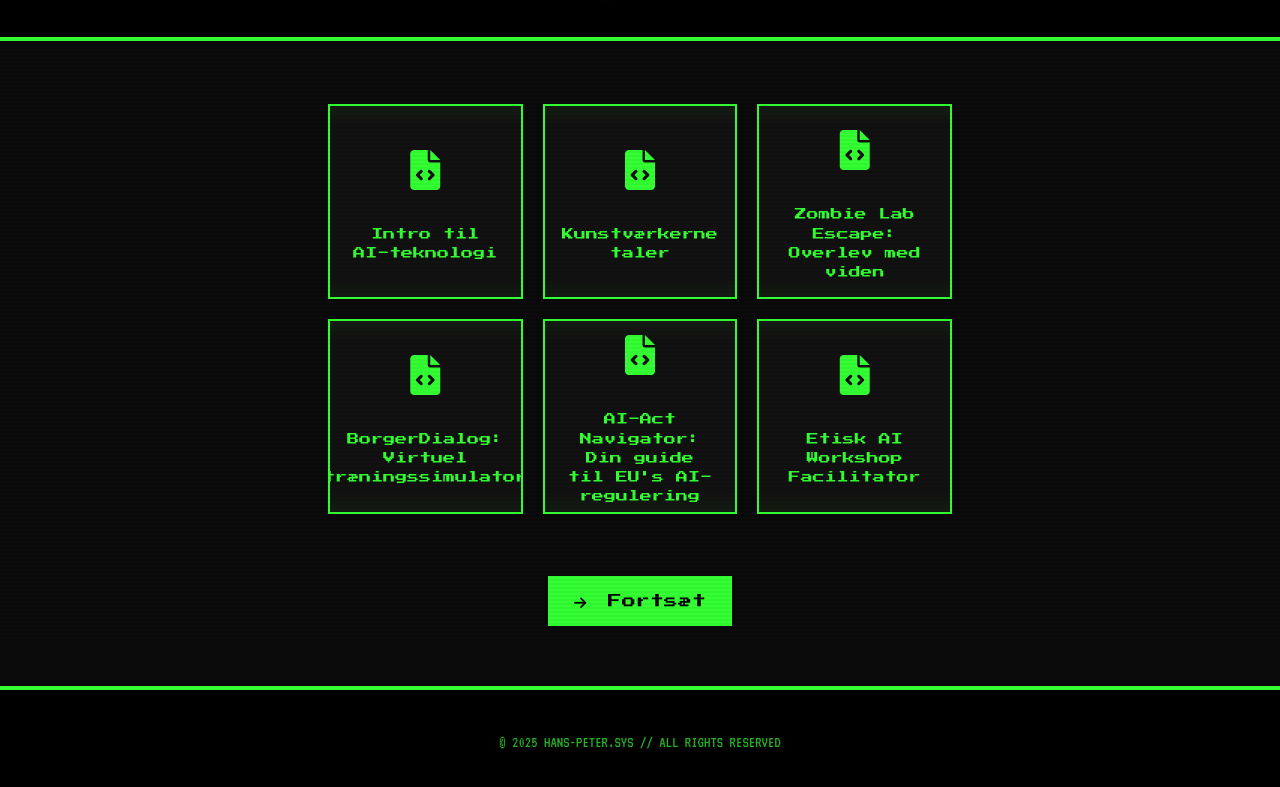
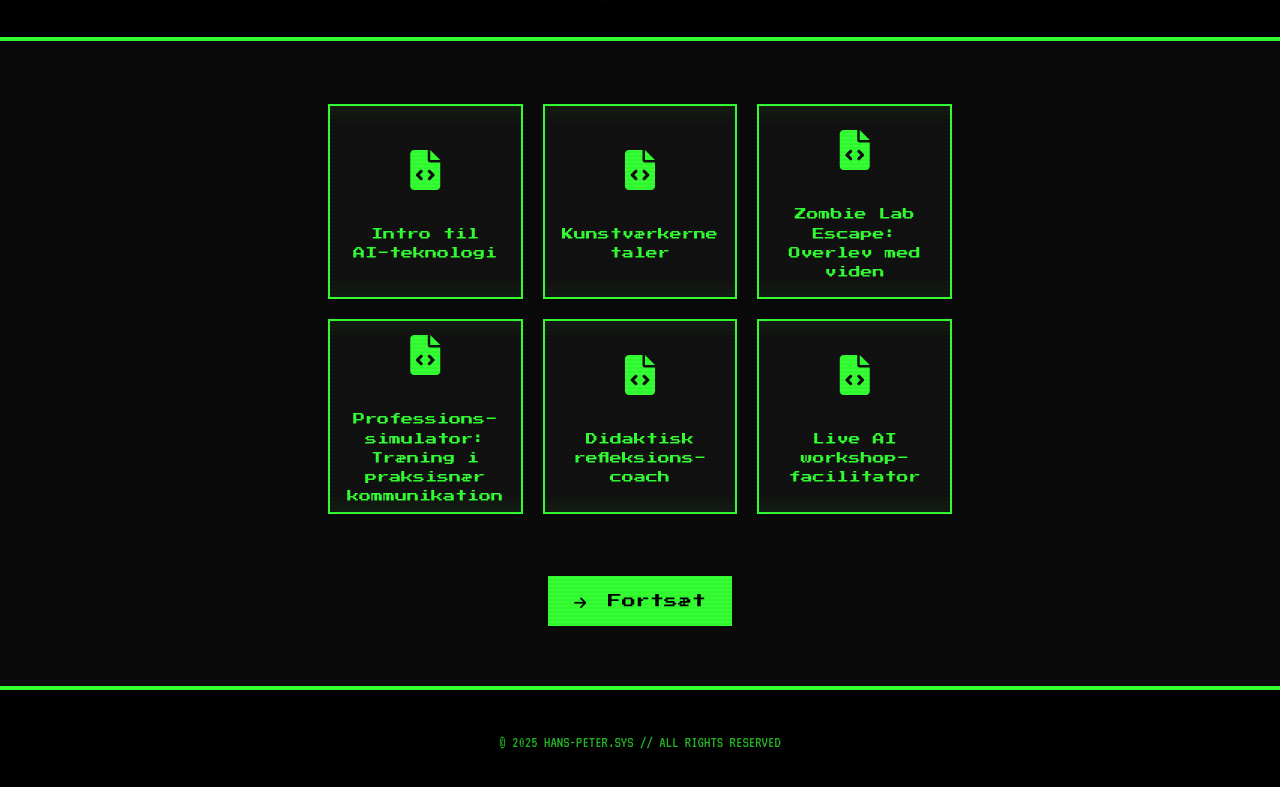
Before and after one commit to hpbonnichsen/hpb.systems, a plain HTML site: page ai-projekter.html in a window 1280 px wide. Shown: the part 159-946 px from the top of the page. Drawn offline with Linux system fonts and the light colour scheme.

Commit message:
Update ai-projekter.html

```diff
--- a/ai-projekter.html
+++ b/ai-projekter.html
@@ -52,7 +52,7 @@
                         <div class="file-icon">
                             <i class="fas fa-file-code"></i>
                         </div>
-                        <div class="file-label">BorgerDialog: Virtuel træningssimulator</div>
+                        <div class="file-label">Professions-simulator: Træning i praksisnær kommunikation</div>
                     </div>
 
                     <!-- Prompt Fil 5 -->
@@ -60,7 +60,7 @@
                         <div class="file-icon">
                             <i class="fas fa-file-code"></i>
                         </div>
-                        <div class="file-label">AI-Act Navigator: Din guide til EU's AI-regulering</div>
+                        <div class="file-label">Didaktisk refleksions-coach</div>
                     </div>
 
                     <!-- Prompt Fil 6 -->
@@ -68,7 +68,7 @@
                         <div class="file-icon">
                             <i class="fas fa-file-code"></i>
                         </div>
-                        <div class="file-label">Etisk AI Workshop Facilitator</div>
+                        <div class="file-label">Live AI workshop-facilitator</div>
                     </div>
                 </div>
             </div>
```
